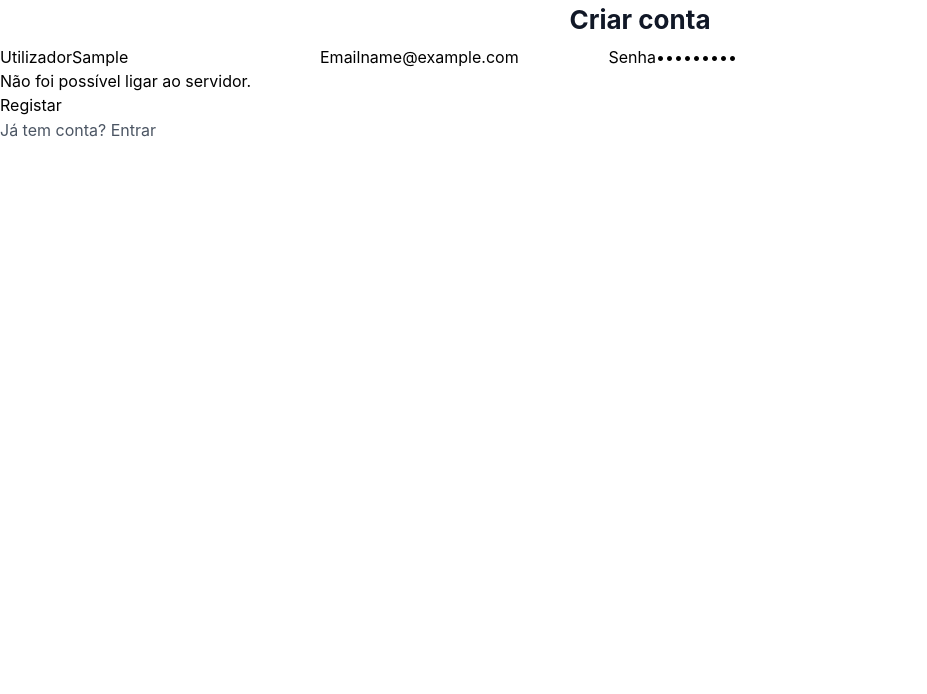
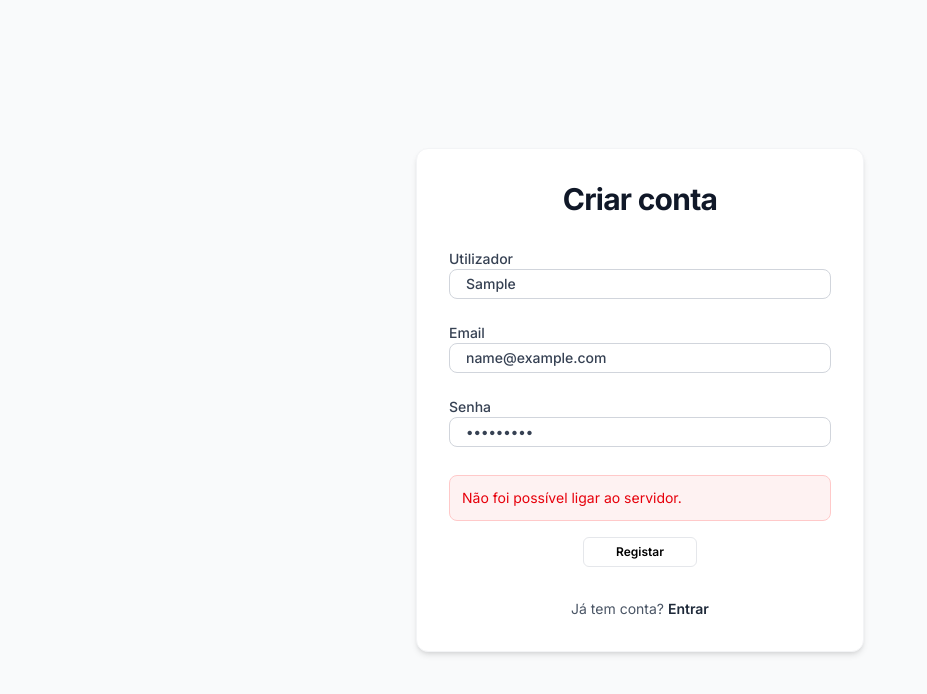
Before and after one commit to Holandapt/rede-social, a React (Vite) app in the folder frontend/: page /register in a window 1280 px wide. Both pictures are taken after typing "Sample", "name@example.com", "Sample123" into the empty fields and a click on the button "Registar". Shown: the top 694 px of the page, without its empty margins (0-927 px from the left). Built offline with nearby package versions, Linux system fonts and the light colour scheme; no server answers.

Commit message:
style(ui): update styling for follow lists, users, register, and comment components

```diff
--- a/frontend/src/components/FollowButton.tsx
+++ b/frontend/src/components/FollowButton.tsx
@@ -31,7 +31,7 @@ export default function FollowButton({ userId, following, onChange }: Props) {
 
   return (
     <>
-      <button onClick={handleClick} disabled={busy}>
+      <button className="rounded-full bg-transparent px-2 py-1 text-xs font-bold text-gray transition-colors hover:bg-gray-600 hover:text-white disabled:opacity-50 cursor-pointer" onClick={handleClick} disabled={busy}>
         {busy ? "..." : following ? "Deixar de seguir" : "Seguir"}
       </button>
       {error && <small role="alert"> {error}</small>}
--- a/frontend/src/index.css
+++ b/frontend/src/index.css
@@ -1,6 +1,6 @@
+@import url('https://fonts.googleapis.com/css2?family=Inter:wght@300;400;500;600;700&display=swap');
 @import "tailwindcss";
 
-@import url('https://fonts.googleapis.com/css2?family=Inter:wght@300;400;500;600;700&display=swap');
 
 /* Estilos globais para elementos base */
 @layer base {
--- a/frontend/src/pages/FollowList.tsx
+++ b/frontend/src/pages/FollowList.tsx
@@ -58,45 +58,60 @@ export default function FollowList({tipo}:Props) {
   }
 
   return (
-    <main>
+    <main className="min-h-screen bg-gray-100 flex justify-center p-4">
+      <div className="p-6 space-y-8 flex-1">
         <p>
-        <Link to="/">← Voltar</Link>
+          <Link className="text-gray-600 hover:text-gray-900 font-semibold text-sm" to="/profile">← Voltar</Link>
         </p>
-      <h1>{tipo === "followers" ? "Seguidores":"A seguir"}</h1>
+        <h1 className="text-lg font-bold text-gray-900">{tipo === "followers" ? "Seguidores":"A seguir"}</h1>
+        <div className="p-4 flex-1 flex flex-col">
           {errors.length > 0 && (
-        <ul role="alert">
+            <ul role="alert" className="mb-4 rounded-lg bg-red-50 p-3 text-xs text-red-600 space-y-1">
               {errors.map((message)=>(
                 <li key={message}>{message}</li>
               ))}
             </ul>
           )}
           {loading ? (
+            <div className="p-8 text-center text-sm text-gray-400">
               <p>A carregar...</p>
+            </div>
           ): users.length === 0 ? (
+            <div className="p-8 text-center text-sm text-gray-400">
               <p>
                 {tipo === "followers" ? "Ainda não tem seguidores": "Ainda não segue ninguém"}
               </p>
+            </div>
             ): (
-          <ul style={{listStyle: "none", padding:0}}>
+              <ul className="divide-y divide-gray-100" style={{listStyle: "none", padding:0}}>
                 {users.map((u)=>(
-              <li key={u.id}>
+                  <li key={u.id} className="py-4 px-2 flex items-center justify-center hover:bg-gray-50/50 transition-colors rounded-xl">
+                    <div className="flex items-center space-x-3 min-w-0">
                       {u.avatar && (
                         <img src={u.avatar}
                         alt={`Avatar de ${u.name || u.username}`}
                         width={40}
                         height={40}
+                        className="w-10 h-10 rounded-full object-cover border border-gray-200 shrink-0"
                         style={{ objectFit: "cover", borderRadius: "50%" }}/>
-                )}{" "}
-                <strong>{u.name || u.username}</strong><small>@{u.username}</small>
+                      )}
+                      <div>
+                        <strong className="font-bold text-sm mr-4 text-gray-900 truncate">{u.name || u.username}</strong><small className="text-xs text-gray-500 truncate">@{u.username}</small>
+                      </div>
+                    </div>
                   </li>
                 ))}
                 </ul>
             )}
             {hasMore && (
+              <div>
                 <button onClick={handleLoadMore} disabled={loading}>
                   {loadingMore ? "A carregar": "Carregar mais"}
                 </button>
+              </div>
             )}
+        </div>
+      </div>
     </main>
   )
 }
--- a/frontend/src/pages/Register.tsx
+++ b/frontend/src/pages/Register.tsx
@@ -33,19 +33,25 @@ export default function Register() {
   }
 
   return (
-    <main>
-      <h1>Criar conta</h1>
-      <form onSubmit={handleSubmit}>
-        <label>
+    <main className="min-h-screen flex items-center justify-center bg-gray-50 px-4 sm:px-6 lg:px-8">
+      <div className="max-w-md w-full space-y-8 bg-white p-8 rounded-xl shadow-md border border-gray-100">
+        <h1 className="text-3xl font-bold text-center text-gray-900 tracking-tight">Criar conta</h1>
+        <form  className="flex flex-col space-y-4" onSubmit={handleSubmit}>
+          <div className="space-y-4">
+            <div>
+              <label className="mb-1 block text-sm font-medium text-gray-700">
                 Utilizador
                 <input
                   value={form.username}
                   onChange={(e) => update("username", e.target.value)}
                   autoComplete="username"
                   required
+                  className="w-full mb-2 rounded-lg border border-gray-300 px-4 py-1 focus:border-gray-300 focus:outline-none focus:ring-2 focus:ring-gray-200"
                 />
               </label>
-        <label>
+            </div>
+            <div>
+              <label className="mb-1 block text-sm font-medium text-gray-700">
                 Email
                 <input
                   type="email"
@@ -53,9 +59,12 @@ export default function Register() {
                   onChange={(e) => update("email", e.target.value)}
                   autoComplete="email"
                   required
+                  className="w-full mb-2 rounded-lg border border-gray-300 px-4 py-1 focus:border-gray-300 focus:outline-none focus:ring-2 focus:ring-gray-200"
                 />
               </label>
-        <label>
+            </div>
+            <div>
+              <label className="mb-1 block text-sm font-medium text-gray-700">
                 Senha
                 <input
                   type="password"
@@ -63,22 +72,26 @@ export default function Register() {
                   onChange={(e) => update("password", e.target.value)}
                   autoComplete="new-password"
                   required
+                  className="w-full mb-2 rounded-lg border border-gray-300 px-4 py-1 focus:border-gray-300 focus:outline-none focus:ring-2 focus:ring-gray-200"
                 />
               </label>
+            </div>
+          </div>
           {errors.length > 0 && (
-          <ul role="alert">
+            <ul role="alert" className="p-3 bg-red-50 border border-red-200 rounded-lg text-sm text-red-600 space-y-1">
               {errors.map((msg) => (
-              <li key={msg}>{msg}</li>
+                <li key={msg} className="flex items-center gap-1.5">{msg}</li>
               ))}
             </ul>
           )}
-        <button type="submit" disabled={loading}>
+          <button className="mx-auto block rounded-md bg-transparent-600 cursor-pointer border border-solid border-gray-200  px-8 py-1.5 text-xs font-semibold text-black transition-colors hover:bg-gray-200 active:bg-gray-600" type="submit" disabled={loading}>
             {loading ? "A criar..." : "Registar"}
           </button>
         </form>
-      <p>
-        Já tem conta? <Link to="/login">Entrar</Link>
+        <p className="mt-4 text-center text-sm text-gray-600">
+          Já tem conta? <Link className="font-semibold text-gray-800 hover:underline" to="/login">Entrar</Link>
         </p>
+      </div>
     </main>
   );
 }
--- a/frontend/src/pages/Users.tsx
+++ b/frontend/src/pages/Users.tsx
@@ -59,54 +59,72 @@ export default function Users() {
   }
 
   return (
-    <main>
+    <main className="min-h-screen bg-gray-100 flex justify-center p-4">
+      <div className="p-6 space-y-8 flex-1">
       <p>
-        <Link to="/">← Voltar</Link>
+        <Link className="text-gray-600 hover:text-gray-900 font-semibold text-sm" to="/">← Voltar</Link>
       </p>
       <h1>Utilizadores</h1>
+      <div className="p-4 flex-1 flex flex-col">
       {errors.length > 0 && (
-        <ul role="alert">
+        <ul role="alert" className="mb-4 rounded-lg bg-red-50 p-3 text-xs text-red-600 space-y-1">
           {errors.map((message) => (
             <li key={message}>{message}</li>
           ))}
         </ul>
       )}
       {loading ? (
+        <div className="p-8 text-center text-sm text-gray-400">
           <p>A carregar...</p>
+        </div>
       ) : users.length === 0 ? (
+        <div className="p-8 text-center text-sm text-gray-400">
           <p>Ainda não há mais utilizadores.</p>
+        </div>
       ) : (
-        <ul style={{ listStyle: "none", padding: 0 }}>
+        <ul className="divide-y divide-gray-100" style={{ listStyle: "none", padding: 0 }}>
           {users.map((u) => (
-            <li key={u.id}>
+            <li className="py-4 px-2 flex items-center justify-between hover:bg-gray-50/50 transition-colors rounded-xl" key={u.id}>
+              <div className="flex items-center space-x-3 min-w-0 mr-4" >
                 {u.avatar && (
                   <img
                     src={u.avatar}
                     alt={`Avatar de ${u.name || u.username}`}
                     width={40}
                     height={40}
+                    className="w-10 h-10 rounded-full object-cover border border-gray-200 shrink-0"
                     style={{ objectFit: "cover", borderRadius: "50%" }}
                   />
                 )}{" "}
-              <strong>{u.name || u.username}</strong> <small>@{u.username}</small>{" "}
-              <small>
-                <Link to={`/users/${u.id}/followers`}>{u.followers_count} seguidores</Link> ·{" "}
-                <Link to={`/users/${u.id}/following`}>{u.following_count} a seguir</Link>
-              </small>{" "}
+                <div className="flex flex-col min-w-0">
+                  <strong  className="font-bold text-sm text-gray-900 truncate">{u.name || u.username}</strong> <small className="text-xs text-gray-500 truncate">@{u.username}</small>{" "}
+                  <div className="flex space-x-2 text-xs text-gray-400 mt-0.5">
+                      <Link className="hover:text-blue-600 hover:underline" to={`/users/${u.id}/followers`}>{u.followers_count} seguidores</Link>
+                      <span>·</span>
+                      <Link className="hover:text-blue-600 hover:underline" to={`/users/${u.id}/following`}>{u.following_count} a seguir</Link>
+                  </div>
+                </div>
+                </div>
+                <div className="shrink-0">
                   <FollowButton
                     userId={u.id}
                     following={u.is_following}
                     onChange={(following) => handleFollowChange(u.id, following)}
                   />
+                </div>
             </li>
           ))}
         </ul>
       )}
       {hasMore && (
-        <button onClick={handleLoadMore} disabled={loadingMore}>
+        <div className="p-4 text-center mt-auto">
+          <button className="mx-auto block rounded-full bg-blue-500 px-4 py-1.5 text-xs font-bold text-white transition-colors hover:bg-blue-600 disabled:opacity-50 cursor-pointer" onClick={handleLoadMore} disabled={loadingMore}>
             {loadingMore ? "A carregar..." : "Carregar mais"}
           </button>
+        </div>
       )}
+      </div>
+      </div>
     </main>
   );
 }
```
Also changed, not shown: frontend/src/components/CommentSection.tsx (+23 -15 lines). Lines whose indentation alone changed are shown as unchanged.
